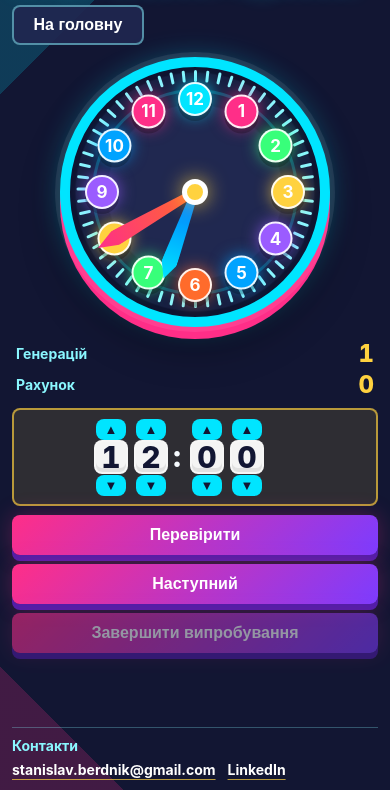
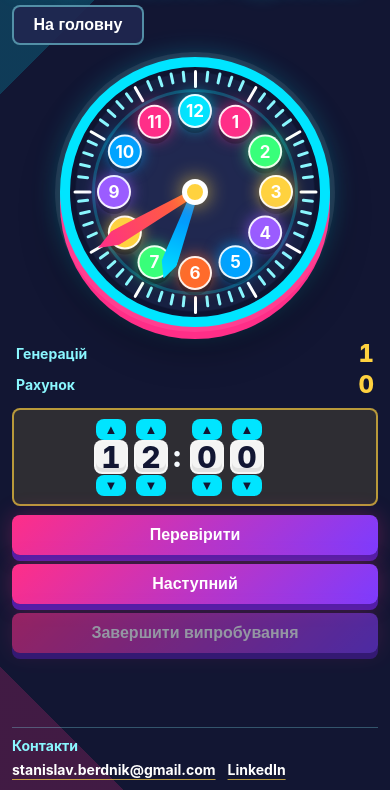
Before and after one commit to bsoBerra/learning-challenges, a website: page index.html in a window 390 px wide. Both pictures are taken after a click on the button "Випробування годинник". Shown: the part 54-844 px from the top of the page. Drawn offline with Linux system fonts and the light colour scheme.

Commit message:
Adjust clock face markers

```diff
--- a/challenges/clock/clockChallenge.js
+++ b/challenges/clock/clockChallenge.js
@@ -35,7 +35,7 @@ function createClockChallenge({ onNavigateHome }) {
   function createMinuteMarks() {
     for (let minute = 0; minute < 60; minute += 1) {
       const mark = document.createElement("span");
-      mark.className = "minute-mark";
+      mark.className = minute % 5 === 0 ? "minute-mark hour-mark" : "minute-mark";
       mark.style.setProperty("--angle", `${minute * 6}deg`);
       minuteMarks.append(mark);
     }
--- a/styles.css
+++ b/styles.css
@@ -155,7 +155,7 @@ body {
   z-index: 2;
   transform:
     rotate(var(--angle))
-    translateY(calc((min(74vw, 520px, 64dvh) / -2) + 64px))
+    translateY(calc((min(74vw, 520px, 64dvh) / -2) + 82px))
     rotate(calc(var(--angle) * -1));
 }
 
@@ -180,6 +180,11 @@ body {
     rotate(var(--angle))
     translateY(calc((min(74vw, 520px, 64dvh) / -2) + 30px));
   transform-origin: 50% 50%;
+}
+
+.hour-mark {
+  height: 28px;
+  background: #ffffff;
 }
 
 .tick-12 { --angle: 0deg; --tick-color: #00e5ff; }
@@ -546,7 +551,7 @@ h1 {
   .tick {
     transform:
       rotate(var(--angle))
-      translateY(calc((min(92vw, 500px, 52dvh) / -2) + 58px))
+      translateY(calc((min(92vw, 500px, 52dvh) / -2) + 76px))
       rotate(calc(var(--angle) * -1));
   }
 
@@ -626,7 +631,7 @@ h1 {
     font-size: 17px;
     transform:
       rotate(var(--angle))
-      translateY(calc((min(78vw, 270px, 38dvh) / -2) + 42px))
+      translateY(calc((min(78vw, 270px, 38dvh) / -2) + 54px))
       rotate(calc(var(--angle) * -1));
   }
 
@@ -635,6 +640,10 @@ h1 {
     transform:
       rotate(var(--angle))
       translateY(calc((min(78vw, 270px, 38dvh) / -2) + 22px));
+  }
+
+  .hour-mark {
+    height: 18px;
   }
 
   .hour-hand {
```
